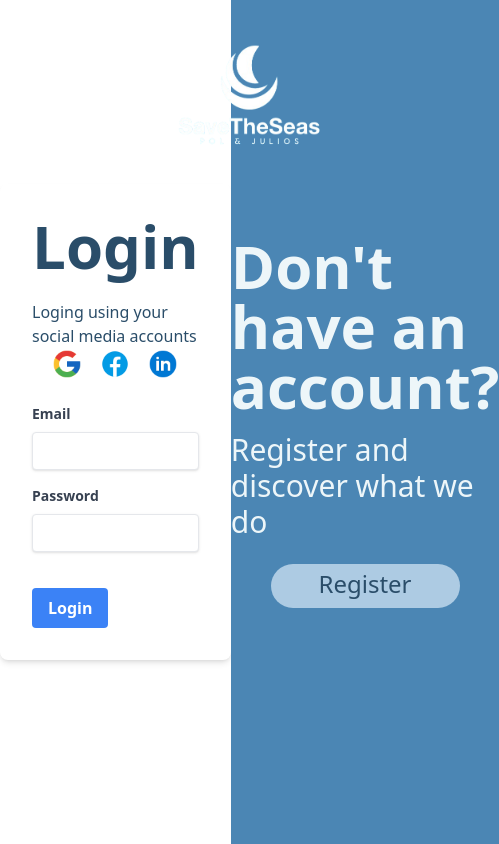
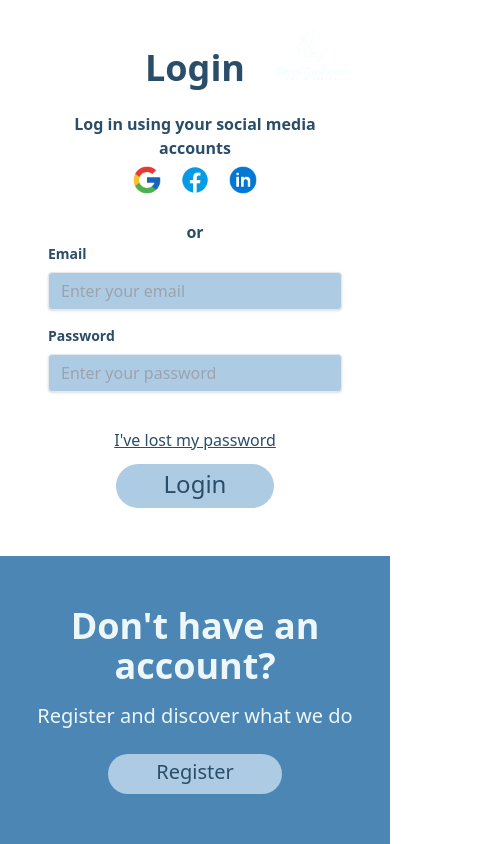
Before and after one commit to Polrb7/SaveTheSeas, a website built with Vite: page html/login.html in a window 390 px wide. Shown: the whole page, 499 px wide, since content can reach past the window. Built offline with nearby package versions, Linux system fonts and the light colour scheme.

Commit message:
Login fet

```diff
--- a/html/login.html
+++ b/html/login.html
@@ -7,13 +7,12 @@
     <link href="/style.css" rel="stylesheet" />
   </head>
   <body>
-    <div class="flex h-screen">
-      <div class="flex-1 bg-white">
-        <div class="flex items-center justify-center h-full">
-          <form action="" class=" p-8 rounded-lg shadow-md w-full max-w-md">
-            <h2 class="text-6xl font-black mb-6 text-center text-sts-dark-blue">Login</h2>
-            <p class="text-sts-dark-blue">Loging using your social media accounts</p>
-            <div class="flex justify-center space-x-4 mb-6">
+    <div class="flex flex-col md:flex-row h-screen">
+      <div class="flex-1 bg-white flex items-center justify-center p-4">
+        <form action="" class="p-8 rounded-lg  w-full max-w-md">
+          <h2 class="text-4xl md:text-6xl font-black mb-6 text-center text-sts-dark-blue">Login</h2>
+          <p class="text-sts-dark-blue text-center font-bold">Log in using your social media accounts</p>
+          <div class="flex justify-center space-x-4 mb-6 mt-1">
             <a href="#" class="text-sts-dark-blue hover:text-sts-sky-blue transition duration-300 ease-in-out">
               <img src="../img/google-icon.png" alt="Google" class="h-8">
             </a>
@@ -24,28 +23,27 @@
               <img src="../img/linkedin-icon.png" alt="LinkedIn" class="h-8">
             </a>
           </div>
+          <p class="text-sts-dark-blue font-bold text-center">or</p>
           <div class="mb-4">
-              <label for="email" class="block text-gray-700 text-sm font-bold mb-2">Email</label>
-              <input type="email" id="email" name="email" class="shadow appearance-none border rounded w-full py-2 px-3 text-gray-700 leading-tight focus:outline-none focus:shadow-outline" required>
+            <label for="email" class="block text-sts-dark-blue text-sm font-bold mb-2">Email</label>
+            <input type="email" id="email" name="email" placeholder="Enter your email" class="bg-sts-sky-blue shadow appearance-none border rounded w-full py-2 px-3 leading-tight focus:outline-none focus:shadow-outline" required>
           </div>
           <div class="mb-6">
-              <label for="password" class="block text-gray-700 text-sm font-bold mb-2">Password</label>
-              <input type="password" id="password" name="password" class="shadow appearance-none border rounded w-full py-2 px-3 text-gray-700 mb-3 leading-tight focus:outline-none focus:shadow-outline" required>
+            <label for="password" class="block text-sts-dark-blue text-sm font-bold mb-2">Password</label>
+            <input type="password" id="password" name="password" placeholder="Enter your password" class="bg-sts-sky-blue shadow appearance-none border rounded w-full py-2 px-3 text-sts-dark-blue mb-3 leading-tight focus:outline-none focus:shadow-outline" required>
           </div>
-            <div class="flex items-center justify-between">
-              <button type="submit" class="bg-blue-500 hover:bg-blue-700 text-white font-bold py-2 px-4 rounded focus:outline-none focus:shadow-outline">Login</button>
+          <div class="flex flex-col items-center">
+            <a class="text-center underline text-sts-dark-blue mb-2" href="#">I've lost my password</a>
+            <button type="submit" class="bg-sts-sky-blue mt-1 text-sts-dark-blue  text-2xl py-2 px-4 rounded-full focus:outline-none focus:shadow-outline hover:bg-sts-dark-blue hover:text-sts-sky-blue transition duration-300 ease-in-out pl-12 pr-12 pt-1 pb-2">Login</button>
           </div>
         </form>
       </div>
-      </div>
-      <div class="flex-1 bg-custom-blue flex items-center justify-center">
-        <img src="../img/LogoSaveTheSeas.png" alt="SaveTheSeas Logo" class="h-40 mb-4 absolute top-0 right-0 m-4">
-        <div class="flex flex-col items-center">
-          <form action="" class="flex flex-col items-center">
-        <h1 class="text-textColor mb-4 text-6xl font-black">Don't have an account?</h1>
-        <p class="text-textColor text-3xl">Register and discover what we do</p>
-        <button class="bg-sts-sky-blue text-sts-dark-blue rounded-full text-2xl mt-6 pl-12 pr-12 pt-1 pb-2 hover:bg-sts-dark-blue hover:text-sts-sky-blue transition duration-300 ease-in-out">Register</button>
-          </form>
+      <div class="flex-1 bg-custom-blue flex items-center justify-center p-4">
+        <img src="../img/LogoSaveTheSeas.png" alt="SaveTheSeas Logo" class="h-20 md:h-40 mb-4 absolute top-0 right-0 m-4">
+        <div class="flex flex-col items-center text-center">
+          <h1 class="text-textColor mb-4 text-4xl md:text-6xl font-black">Don't have an account?</h1>
+          <p class="text-textColor text-xl md:text-3xl">Register and discover what we do</p>
+          <button class="bg-sts-sky-blue text-sts-dark-blue rounded-full text-xl md:text-2xl mt-6 pl-12 pr-12 pt-1 pb-2 hover:bg-sts-dark-blue hover:text-sts-sky-blue transition duration-300 ease-in-out">Register</button>
         </div>
       </div>
     </div>
--- a/index.html
+++ b/index.html
@@ -8,26 +8,27 @@
   </head>
   <body>
       <nav class="h-14 content-center bg-blue-400 text-white font-semibold">
-      <div class="flex justify-between">
-        <div class="content-center justify-start ml-5">
+        <div class="flex justify-between items-center px-5">
+          <div class="flex items-center">
         <a href="#">
           <img src="./img/LogoSaveTheSeas.png" height="80px" width="100px" alt="Logo SaveTheSeas" />
         </a>
           </div>
-        <div class="content-evenly mx-5 px-5">
-          <a class="hover:text-lg mx-5" href="./html/AboutUs.html">About Us</a>
-          <a class="hover:text-lg mx-5" href="./html/WhatWeDo.html">What we do</a>
-          <a class="hover:text-lg mx-5" href="./html/Gallery.html">Gallery</a>
-          <a class="hover:text-lg mx-5" href="./html/Merch.html">Merch</a>
-          <a class="hover:text-lg mx-5" href="./html/JoinUs.html">Join Us</a>
-          <a class="hover:text-lg mx-5" href="./html/News.html">News</a>
+          <div class="md:flex space-x-5">
+        <a class="hover:text-lg" href="./html/AboutUs.html">About Us</a>
+        <a class="hover:text-lg" href="./html/WhatWeDo.html">What we do</a>
+        <a class="hover:text-lg" href="./html/Gallery.html">Gallery</a>
+        <a class="hover:text-lg" href="./html/Merch.html">Merch</a>
+        <a class="hover:text-lg" href="./html/JoinUs.html">Join Us</a>
+        <a class="hover:text-lg" href="./html/News.html">News</a>
           </div>
-        <div class="flex justify-end content-evenly mr-5">
+          <div class="flex items-center space-x-2">
         <a href="">
-            <img class="w-10 h-10 mt-3" src="img/profile-circle.png" alt="Profile" />
+          <img class="w-10 h-10" src="img/profile-circle.png" alt="Profile" />
         </a>
-          <a href="./html/login.html" class="content-center ml-2 hover:text-lg" href="#">Log Out</a>
+        <a href="./html/login.html" class="hover:text-lg">Log Out</a>
           </div>
+
         </div>
       </nav>
     <main>
```
Lines whose indentation alone changed are shown as unchanged.
